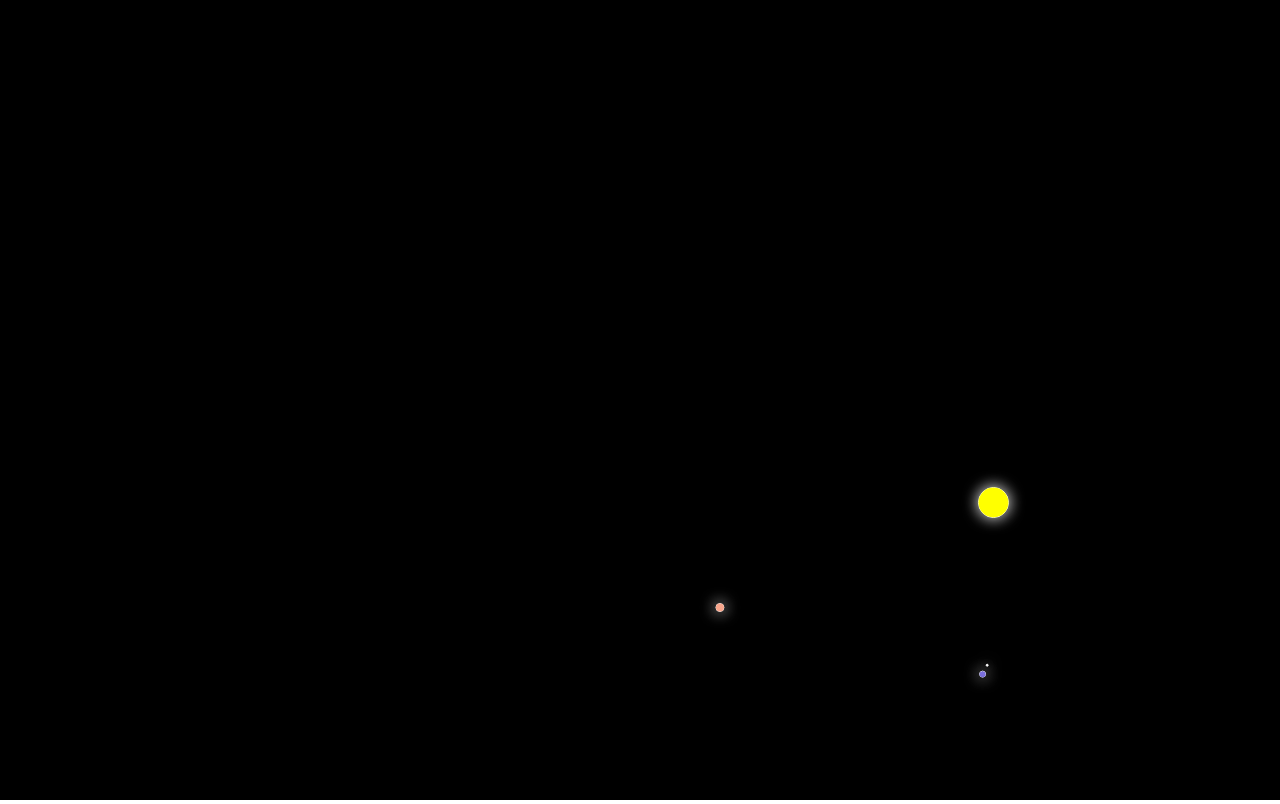
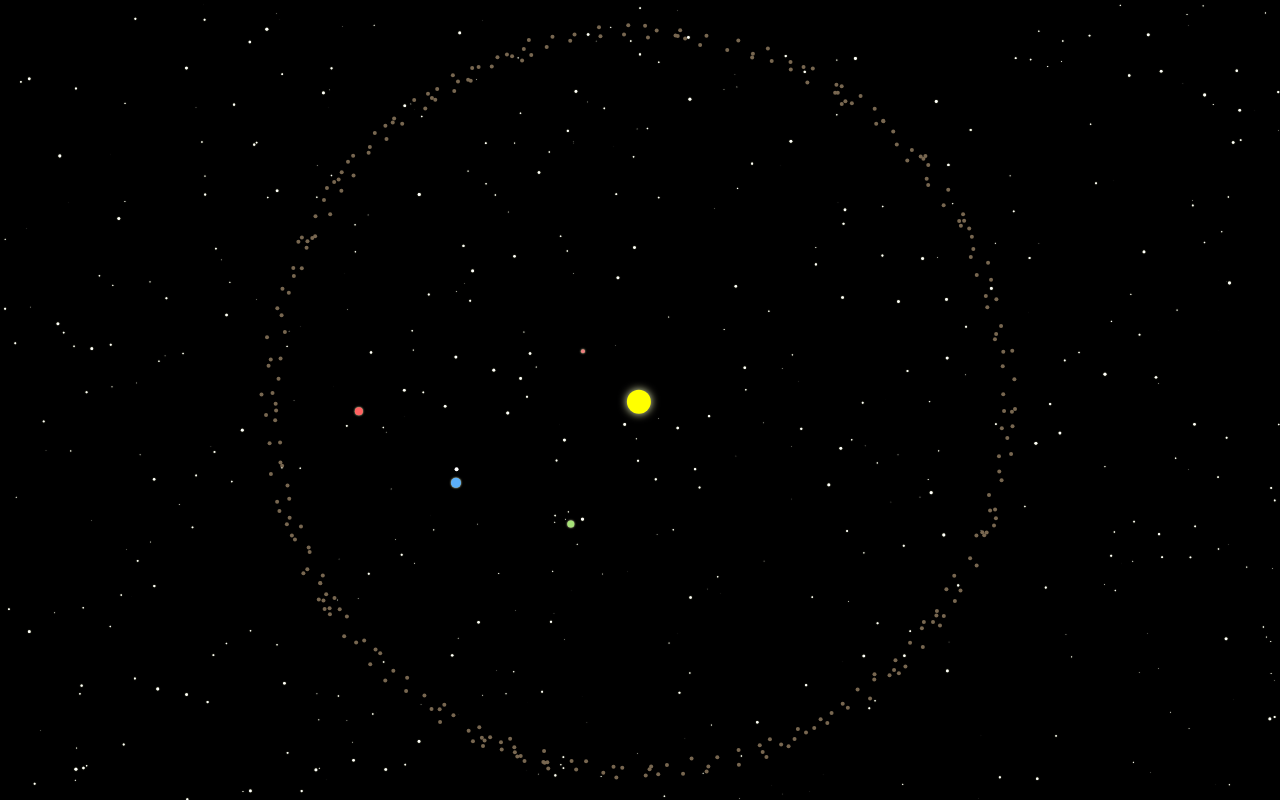
Before and after one commit to fredrb/orbits, a plain HTML site: page index.html in a window 1280 px wide. Drawn offline with Linux system fonts and the light colour scheme.

Commit message:
change structure

```diff
--- a/draw.js
+++ /dev/null
@@ -1,15 +0,0 @@
-var Draw = {
-  circle : function(context, size, x, y, fillColor) {
-    context.beginPath();
-
-    context.ellipse(x, y, size, size, 0, 0, 2 * Math.PI);
-
-    context.strokeStyle = "#FFFFFF";
-    context.stroke();
-
-    context.fillStyle = fillColor;
-    context.fill();
-
-    context.closePath();
-  }
-}
--- a/index.html
+++ b/index.html
@@ -5,27 +5,25 @@
     <title>Orbits</title>
     <style media="screen">
       html, body {
+        width: 100%;
         height: 100%;
-        width: 100%;
+        margin: 0px;
+        border: 0;
+        overflow: hidden;
+        display: block;
       }
 
-      body {
-        margin: 0;
-        padding: 0;
-      }
-
-      canvas {
+      /*canvas {
         background: black;
-        width: 100%;
+        /*width: 100%;
         height: 100%;
-      }
+      }*/
 
     </style>
   </head>
   <body>
     <canvas id="space"></canvas>
-    <script src="util.js"></script>
-    <script src="draw.js"></script>
+    <script src="star.js"></script>
     <script src="space.js"></script>
     <script src="orbit.js"></script>
   </body>
--- a/orbit.js
+++ b/orbit.js
@@ -1,66 +1,73 @@
-(function() {
-
+(function(){
   var space = new Space('space');
-
-  // star
-  space.appendAnimation({radius: 7, angle: 0}, function(context, options) {
-    var coordinates = Util.circlePath(1000, 500, options.radius, options.angle);
-    Draw.circle(context, 15, coordinates.x, coordinates.y, 'yellow');
-    options.angle++;
-    if (options.angle > 360) options.angle = options.angle - 360;
-  });
-
-  // blue
-  space.appendAnimation({radius: 175, angle: 0, moonAngle: 0}, function(context, options) {
-
-    var coordinates = Util.circlePath(1000, 500, options.radius, options.angle);
-    Draw.circle(context, 3, coordinates.x, coordinates.y, 'rgb(122, 110, 221)');
-
-    var moonCoordinates = Util.circlePath(coordinates.x, coordinates.y, 10, options.moonAngle);
-    Draw.circle(context, 1, moonCoordinates.x, moonCoordinates.y, 'white');
-
-    options.angle = options.angle - 0.7;
-    options.moonAngle = options.moonAngle + 3;
-    if (options.angle > 360) options.angle = options.angle - 360;
-  });
-
-  // red
-  space.appendAnimation({radius: 300, angle: 0}, function(context, options) {
-    var coordinates = Util.circlePath(1000, 500, options.radius, options.angle);
-    Draw.circle(context, 4, coordinates.x, coordinates.y, 'rgb(249, 166, 140)');
-    options.angle++;
-    if (options.angle > 360) options.angle = options.angle - 360;
-  });
-
-  // green
-  space.appendAnimation({radius: 450, angle: 0, moonAngle:0, moonAngle2:0, moonAngle3:0}, function(context, options) {
-    var coordinates = Util.circlePath(1000, 500, options.radius, options.angle);
-    Draw.circle(context, 6, coordinates.x, coordinates.y, 'rgb(111, 221, 181)');
-    options.angle = options.angle + 0.6;
-
-    var moonCoordinates = Util.circlePath(coordinates.x, coordinates.y, 15, options.moonAngle);
-    Draw.circle(context, 1, moonCoordinates.x, moonCoordinates.y, 'white');
-
-    options.angle = options.angle - 0.7;
-    options.moonAngle = options.moonAngle + 3
-
-    var moonCoordinates2 = Util.circlePath(coordinates.x, coordinates.y, 20, options.moonAngle2);
-    Draw.circle(context, 1, moonCoordinates2.x, moonCoordinates2.y, 'rgb(80, 83, 36)');
-
-    options.angle = options.angle - 0.7;
-    options.moonAngle = options.moonAngle + 3
-
-    var moonCoordinates3 = Util.circlePath(coordinates.x, coordinates.y, 30, options.moonAngle3);
-    Draw.circle(context, 1, moonCoordinates3.x, moonCoordinates3.y, 'rgb(47, 36, 27)');
-
-    options.angle = options.angle + 1;
-    options.moonAngle = options.moonAngle + 3
-    options.moonAngle2 = options.moonAngle2 + 4
-    options.moonAngle3 = options.moonAngle3 + 3.5
-
-    if (options.angle > 360) options.angle = options.angle - 360;
-  });
-
   space.initialize();
 
+  var mainStar = space.createStar({
+    size : 12,
+    style : 'yellow',
+    center : true,
+    speed : 7,
+    glow : 8
+  })
+    .bind(space.createStar({
+      size : 2,
+      style : '#ee7e7e',
+      radius : 75,
+      speed : 6,
+      initialAngle : 180,
+      glow : 2
+    }))
+    .bind(space.createStar({
+      size : 3.5,
+      style : '#a6e278',
+      radius : 140,
+      speed : 4.5,
+      initialAngle : 200,
+      glow : 2
+    }))
+    .bind(space.createStar({
+      size : 5,
+      style : '#5baff9',
+      radius : 200,
+      speed : 3,
+      glow : 2
+    })
+      .bind(space.createStar({
+        size : 2,
+        style : 'white',
+        radius : 6,
+      }))
+    )
+    .bind(space.createStar({
+      size : 4,
+      style : '#ff6161',
+      radius : 280,
+      speed : 4,
+      initialAngle : 300,
+      glow : 2
+    }))
+
+  // asteroid fields
+
+  for(var i = 0; i < 360; i+= Math.random() * 5) {
+    mainStar.bind(space.createStar({
+      size : 2,
+      style : '#786750',
+      radius : 360 + Math.random() * 8,
+      initialAngle : i,
+      speed : 2
+    }));
+
+  };
+
+  for(var i = 0; i < 360; i+= Math.random() * 5) {
+    mainStar.bind(space.createStar({
+      size : 2,
+      style : '#786750',
+      radius : 370 + Math.random() * 8,
+      initialAngle : i,
+      speed : 2.5
+    }));
+  };
+
 })();
--- a/space.js
+++ b/space.js
@@ -1,34 +1,101 @@
 function Space(canvasId) {
   this.canvas = document.getElementById(canvasId);
-  this.context = this.canvas.getContext("2d");
-
-  this.canvas.width = window.innerWidth;
-  this.canvas.height = window.innerHeight;
-
-  this.context.shadowBlur = 15
-  this.context.shadowColor = 'white';
-  this.context.shadowOffsetX = 0;
-  this.context.shadowOffsetY = 0;
+  this.context = this.canvas.getContext('2d');
 
   this.drawQueue = [];
 };
 
-Space.prototype.clear = function() {
+Space.prototype.initialize = function(options) {
+  this.options = options || {};
+  this._drawScene_();
+
+  window.addEventListener('resize', function() {
+    this._drawScene_();
+  }.bind(this), false);
+
+  setInterval(this._loop_.bind(this), 60);
+};
+
+Space.prototype.createStar = function(properties) {
+  properties.canvas = this.canvas;
+  var star = new Star(properties);
+  this.drawQueue.push({
+    param: star,
+    fn : function(conext, star) {
+      this._drawStar_(star.size, star.position().x, star.position().y, star.style, star.glow);
+      star.angle += properties.speed || 5;
+    }.bind(this)
+  });
+
+  return star;
+}
+
+Space.prototype._drawObjects_ = function() {
+  this.drawQueue.forEach(function(d) {
+    d.fn(this.context, d.param);
+  }.bind(this));
+};
+
+Space.prototype._drawScene_  = function() {
+  this.canvas.width = window.innerWidth;
+  this.canvas.height = window.innerHeight;
+  this._initStarMap_(this.options.ratio || 5);
+};
+
+Space.prototype._clear_ = function() {
   this.context.clearRect(0, 0, this.canvas.width, this.canvas.height);
 };
 
 Space.prototype._loop_ = function() {
-  this.clear();
-  this.drawQueue.forEach(function(d) { d.fn(this.context, d.param) }.bind(this));
+  this._clear_();
+  this._drawBackground_();
+  this._drawObjects_();
 };
 
-Space.prototype.initialize = function() {
-  setInterval(this._loop_.bind(this), 20);
+Space.prototype._initStarMap_ = function(ratio) {
+  this.starMap = [];
+  for(var i = 0; i < (100 * ratio); i++)
+    this.starMap.push({
+      x : Math.random() * this.canvas.width,
+      y : Math.random() * this.canvas.height,
+      size : Math.random() * 1.5
+    });
+};
+
+Space.prototype._drawStar_ = function(size, x, y, color, glow) {
+  if (glow) {
+    this.context.save();
+    this.context.shadowBlur = glow
+    this.context.shadowColor = '#f7ffc3';
+    this.context.shadowOffsetX = 0;
+    this.context.shadowOffsetY = 0;
+  }
+
+  this.context.beginPath();
+  this.context.ellipse(x, y, size, size, 0, 0, Math.PI * 2);
+  this.context.fillStyle = color || 'white';
+  this.context.fill();
+  this.context.closePath();
+
+  if (glow) {
+    this.context.restore();
+  }
 }
 
-Space.prototype.appendAnimation = function(animationParam, animationFn) {
-  this.drawQueue.push({
-    fn : animationFn,
-    param: animationParam
-  });
+Space.prototype._drawBackground_ = function() {
+  this.context.rect(0,0, this.canvas.width, this.canvas.height);
+  this.context.fillStyle = this.options.background || 'black';
+  this.context.fill();
+
+  this.context.save();
+  this.context.shadowBlur = 1
+  this.context.shadowColor = '#f7ffc3';
+  this.context.shadowOffsetX = 0;
+  this.context.shadowOffsetY = 0;
+
+  this.starMap.forEach(function(star) {
+    this._drawStar_(star.size, star.x, star.y);
+  }.bind(this));
+
+  this.context.restore();
 };
--- /dev/null
+++ b/star.js
@@ -0,0 +1,30 @@
+var Star = function(properties) {
+  this.size = properties.size;
+  this.style = properties.style;
+  this.angle = properties.initialAngle || 0;
+  this.bound = null;
+  this.centered = properties.center != null || undefined;
+  this.canvas = properties.canvas || null;
+  this.radius = properties.radius;
+  this.glow   = properties.glow || false;
+};
+
+Star.prototype.position = function() {
+  return (this.centered)
+    ? this.orbitalPathByAngle(this.canvas.width/2, this.canvas.height/2, 2, this.angle)
+    : this.orbitalPathByAngle(this.bound.position().x, this.bound.position().y, this.radius, this.angle);
+}
+
+Star.prototype.orbitalPathByAngle = function(centerX, centerY, radius, angleInDegrees) {
+  var angleInRadians = (angleInDegrees-90) * Math.PI / 180.0;
+
+  return {
+    x: centerX + (radius * Math.cos(angleInRadians)),
+    y: centerY + (radius * Math.sin(angleInRadians))
+  };
+};
+
+Star.prototype.bind = function(star) {
+  star.bound = this;
+  return this;
+}
--- a/util.js
+++ /dev/null
@@ -1,10 +0,0 @@
-var Util = {
-  circlePath : function(centerX, centerY, radius, angleInDegrees) {
-    var angleInRadians = (angleInDegrees-90) * Math.PI / 180.0;
-
-    return {
-      x: centerX + (radius * Math.cos(angleInRadians)),
-      y: centerY + (radius * Math.sin(angleInRadians))
-    };
-  }
-}
```
